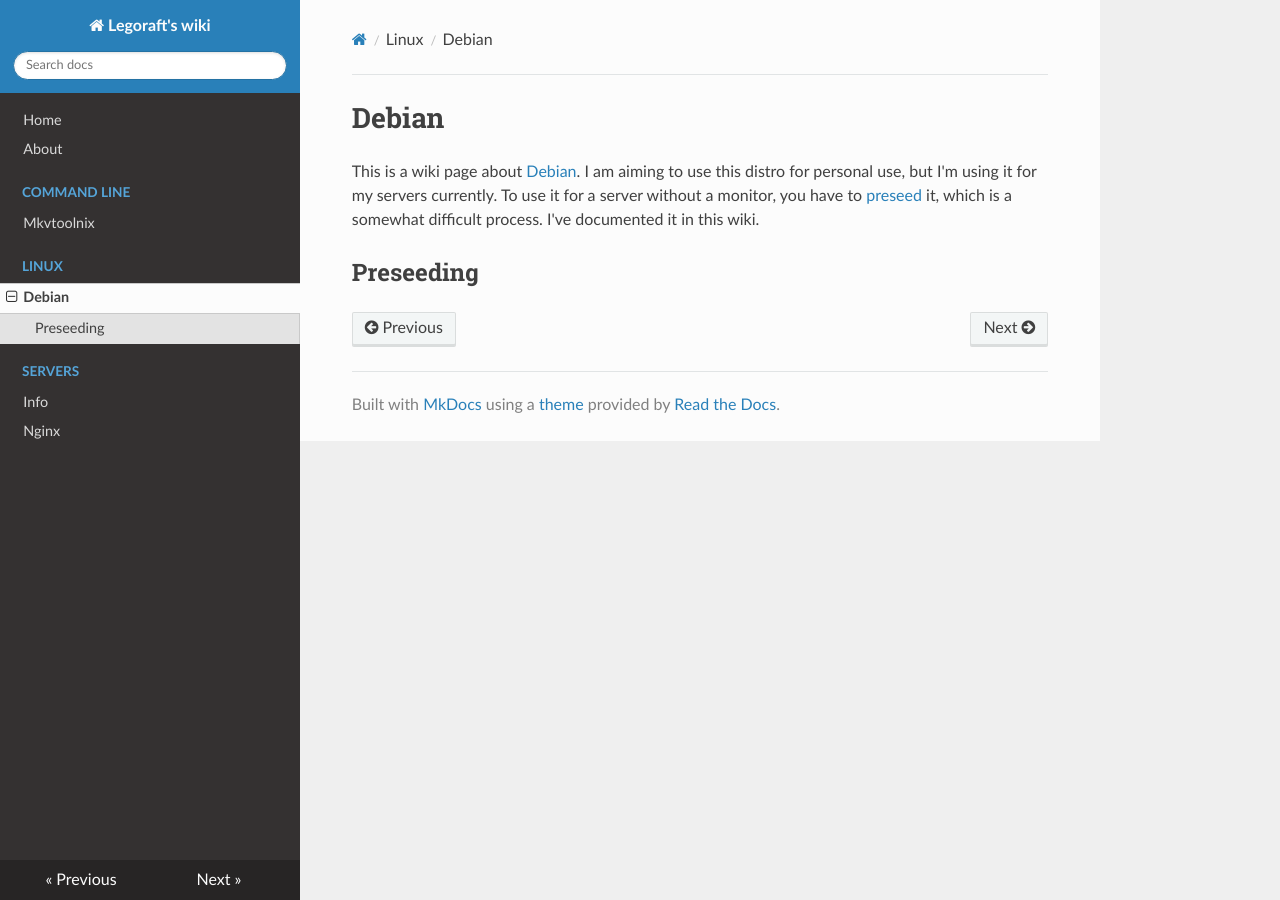
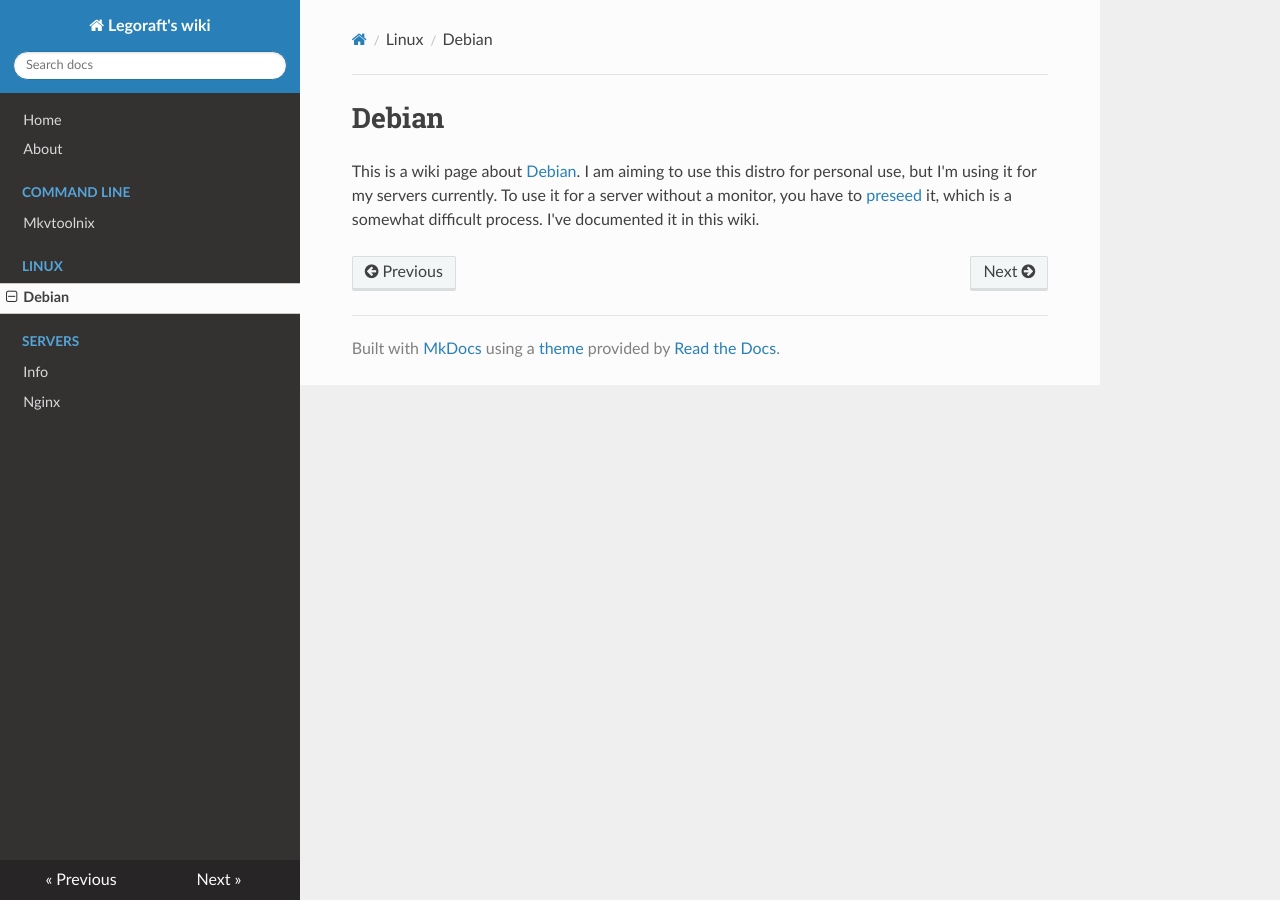
Before and after one commit to legoraft/wiki, an MkDocs documentation site: the page built from docs/linux/debian.md, in a window 1280 px wide. Built offline with MkDocs 1.6.1, drawn with Linux system fonts in a browser that asks for light colours; nearby versions of some CDN libraries.

Commit message:
Removed unnecessary header

```diff
--- a/docs/linux/debian.md
+++ b/docs/linux/debian.md
@@ -1,5 +1,3 @@
 # Debian
 
 This is a wiki page about [Debian](https://debian.org). I am aiming to use this distro for personal use, but I'm using it for my servers currently. To use it for a server without a monitor, you have to [preseed](debian.md/#preseeding) it, which is a somewhat difficult process. I've documented it in this wiki.
-
-## Preseeding
```
Also changed, not shown: 1 other file.
